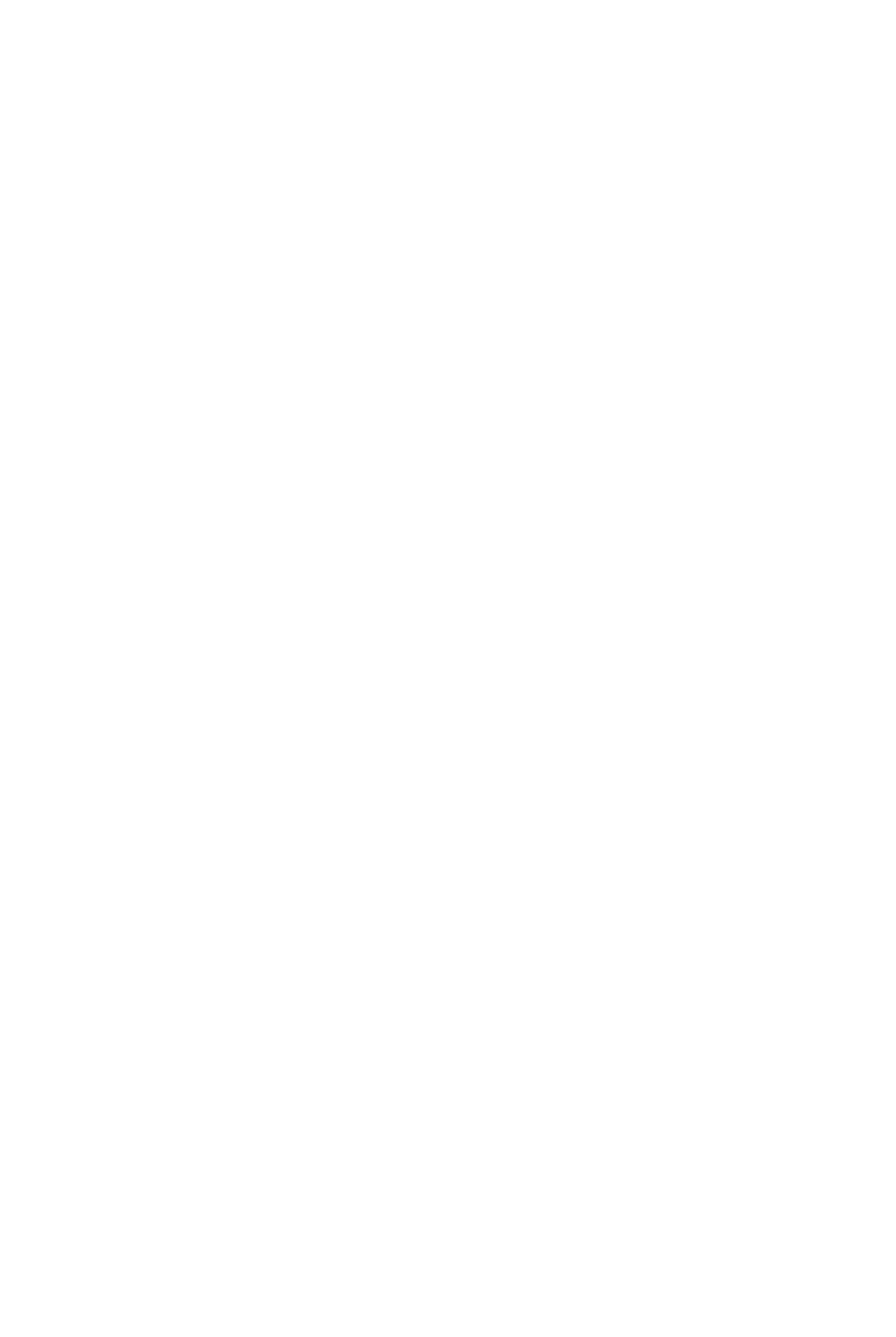
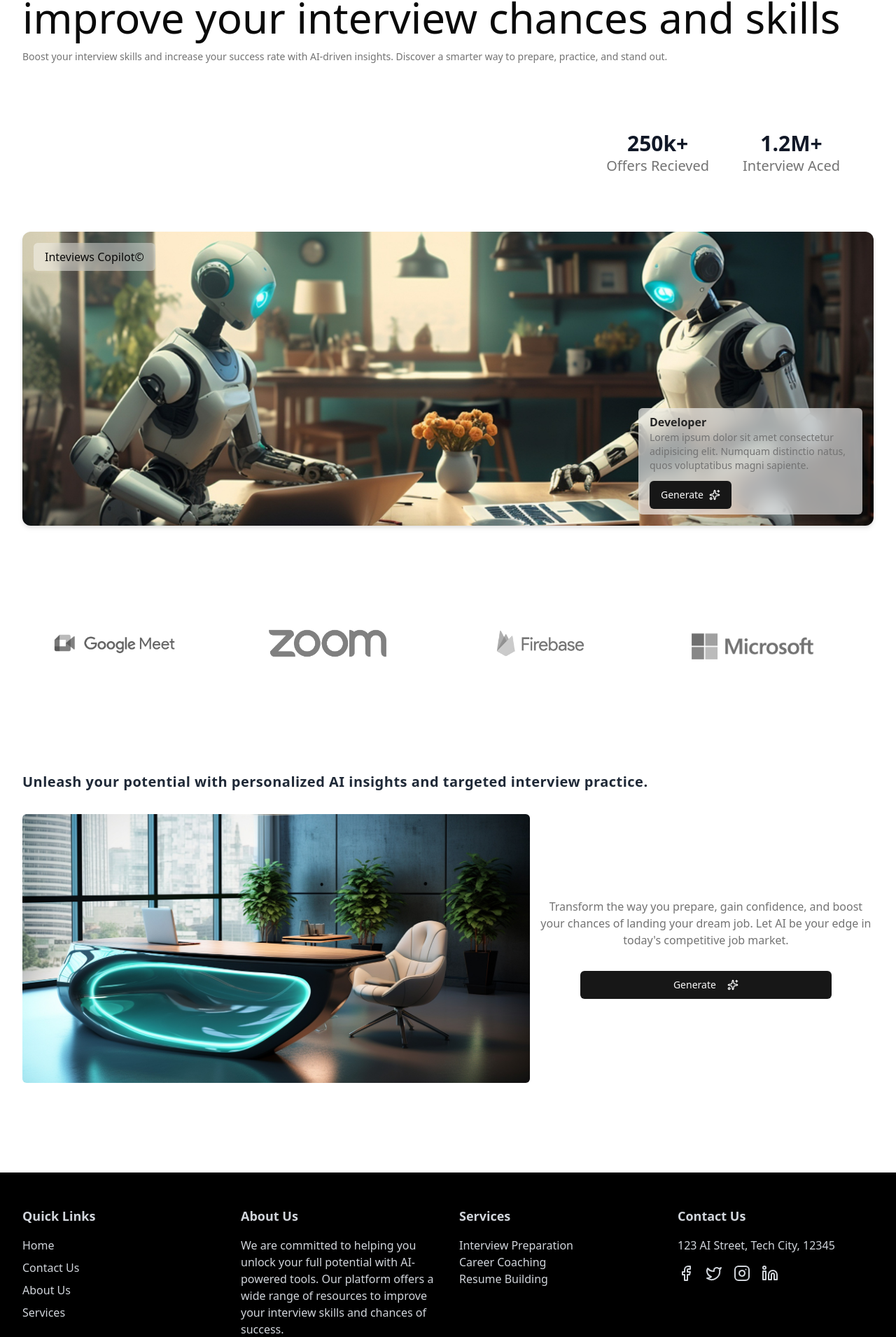
Before and after one commit to Chiragsin27/inter-ai, a React (Vite) app: page / in a window 1280 px wide. Shown: the part 230-2140 px from the top of the page at 70% size. Before the commit the page ends 800 px from the top, so only its background shows below. Built offline with nearby package versions, Linux system fonts and the light colour scheme; no server answers.

Commit message:
Changes: Home screen completed

```diff
--- a/package.json
+++ b/package.json
@@ -19,6 +19,7 @@
     "lucide-react": "^0.541.0",
     "react": "^19.1.1",
     "react-dom": "^19.1.1",
+    "react-fast-marquee": "^1.6.5",
     "react-router-dom": "^7.8.2",
     "tailwind-merge": "^3.3.1",
     "tailwindcss-animate": "^1.0.7"
--- a/src/components/footer.tsx
+++ b/src/components/footer.tsx
@@ -1,6 +1,119 @@
-const Footer = () => {
-    return(
-        <div>Footer</div>
-    );
+import React from "react";
+
+import { Facebook, Twitter, Instagram, Linkedin } from "lucide-react"; // Import Lucide icons
+import { Link } from "react-router-dom";
+import { Container } from "@/components/container";
+import { MainRoutes } from "@/lib/helpers";
+
+interface SocialLinkProps {
+  href: string;
+  icon: React.ReactNode;
+  hoverColor: string;
 }
-export default Footer;
+
+const SocialLink: React.FC<SocialLinkProps> = ({ href, icon, hoverColor }) => {
+  return (
+    <a
+      href={href}
+      target="_blank"
+      rel="noopener noreferrer"
+      className={`hover:${hoverColor}`}
+    >
+      {icon}
+    </a>
+  );
+};
+
+interface FooterLinkProps {
+  to: string;
+  children: React.ReactNode;
+}
+
+const FooterLink: React.FC<FooterLinkProps> = ({ to, children }) => {
+  return (
+    <li>
+      <Link
+        to={to}
+        className="hover:underline text-gray-300 hover:text-gray-100"
+      >
+        {children}
+      </Link>
+    </li>
+  );
+};
+
+export const Footer = () => {
+  return (
+    <div className="w-full bg-black text-gray-300 hover:text-gray-100 py-8">
+      <Container>
+        <div className="grid grid-cols-1 md:grid-cols-4 gap-8">
+          {/* First Column: Links */}
+          <div>
+            <h3 className="font-bold text-lg mb-4">Quick Links</h3>
+            <ul className="space-y-2">
+              {MainRoutes.map((route) => (
+                <FooterLink key={route.href} to={route.href}>
+                  {route.label}
+                </FooterLink>
+              ))}
+            </ul>
+          </div>
+
+          {/* Second Column: About Us */}
+          <div>
+            <h3 className="font-bold text-lg mb-4">About Us</h3>
+            <p>
+              We are committed to helping you unlock your full potential with
+              AI-powered tools. Our platform offers a wide range of resources to
+              improve your interview skills and chances of success.
+            </p>
+          </div>
+
+          {/* Third Column: Services */}
+          <div>
+            <h3 className="font-bold text-lg mb-4">Services</h3>
+            <ul>
+              <FooterLink to="/services/interview-prep">
+                Interview Preparation
+              </FooterLink>
+              <FooterLink to="/services/career-coaching">
+                Career Coaching
+              </FooterLink>
+              <FooterLink to="/services/resume-building">
+                Resume Building
+              </FooterLink>
+            </ul>
+          </div>
+
+          {/* Fourth Column: Address and Social Media */}
+          <div>
+            <h3 className="font-bold text-lg mb-4">Contact Us</h3>
+            <p className="mb-4">123 AI Street, Tech City, 12345</p>
+            <div className="flex gap-4">
+              <SocialLink
+                href="https://facebook.com"
+                icon={<Facebook size={24} />}
+                hoverColor="text-blue-500"
+              />
+              <SocialLink
+                href="https://twitter.com"
+                icon={<Twitter size={24} />}
+                hoverColor="text-blue-400"
+              />
+              <SocialLink
+                href="https://instagram.com"
+                icon={<Instagram size={24} />}
+                hoverColor="text-pink-500"
+              />
+              <SocialLink
+                href="https://linkedin.com"
+                icon={<Linkedin size={24} />}
+                hoverColor="text-blue-700"
+              />
+            </div>
+          </div>
+        </div>
+      </Container>
+    </div>
+  );
+};
--- /dev/null
+++ b/src/components/marquee-img.tsx
@@ -0,0 +1,9 @@
+export const MarqueImage = ({ img }: {img: string}) => {
+    return (
+        <img
+            src={img}
+            className="w-44 h-44 xl:h-52 object-contain grayscale mx-12 xl:mx-16"
+            alt=""
+        />
+    );
+}
--- a/src/index.css
+++ b/src/index.css
@@ -65,4 +65,11 @@
   body {
     @apply bg-background text-foreground;
   }
+  .text-outline{
+    color: white;
+    text-shadow: -1px -1px rgba(0,0,0,0.6),
+                    1px -1px 0 rgba(0,0,0,0.6),
+                      -1px 1px 0 rgba(0,0,0,0.6),
+                        1px 1px 0 rgba(0,0,0,0.6);
+  }
 }
--- a/src/layouts/main-layout.tsx
+++ b/src/layouts/main-layout.tsx
@@ -1,5 +1,5 @@
 import { Container } from "@/components/container"
-import Footer from "@/components/footer"
+import { Footer } from "@/components/footer"
 import Header from "@/components/header"
 import { Outlet } from "react-router-dom"
 
--- a/src/layouts/public-layout.tsx
+++ b/src/layouts/public-layout.tsx
@@ -1,4 +1,5 @@
-import Footer from "@/components/footer"
+
+import { Footer } from "@/components/footer";
 import Header from "@/components/header"
 import AuthHandler from "@/handlers/auth-handler"
 import { Outlet } from "react-router-dom"
--- a/src/routes/home.tsx
+++ b/src/routes/home.tsx
@@ -1,6 +1,116 @@
+import { Container } from "@/components/container";
+import { MarqueImage } from "@/components/marquee-img";
+import { Button } from "@/components/ui/button";
+import { Sparkles } from "lucide-react";
+import Marquee from "react-fast-marquee";
+import { Link } from "react-router-dom";
+
 const HomePage = () => {
     return(
-        <div>HomePage</div>
+        <div className="flex-col w-full pb-24">
+            <Container>
+                <div className="my-8">
+                    <h2 className="text-3xl text-center md:text-left md:text-6xl">
+                        <span className="text-outline font-extrabold md:text-8xl">
+                            Inter AI
+                        </span>
+                        <span className="text-gray-500 font-extrabold">
+                            - A better way to
+                        </span>
+                        <br />
+                        improve your interview chances and skills
+                    </h2>
+
+                    <p className="mt-4 text-muted-foreground text-sm">
+                        Boost your interview skills and increase your success rate with AI-driven insights. Discover a smarter way to prepare, practice, and stand out.
+                    </p>
+                </div>
+                <div className="flex w-full items-center justify-evenly md:px-12 md:py-16 md:items-center md:justify-end gap-12">
+                    <p className="text-3xl font-semibold text-gray-900 text-center">
+                        250k+
+                        <span className="block text-xl text-muted-foreground font-normal">
+                        Offers Recieved
+                        </span>
+                    </p>
+                    <p className="text-3xl font-semibold text-gray-900 text-center">
+                        1.2M+
+                        <span className="block text-xl text-muted-foreground font-normal">
+                        Interview Aced
+                        </span>
+                    </p>
+                </div>
+                {/* image section */}
+                <div className="w-full mt-4 rounded-xl bg-gray-100 h-[420px] drop-shadow-md overflow-hidden relative">
+                    <img
+                        src="/assets/img/hero.jpg"
+                        alt=""
+                        className="w-full h-full object-cover"
+                    />
+
+                    <div className="absolute top-4 left-4 px-4 py-2 rounded-md bg-white/40 backdrop-blur-md">
+                        Inteviews Copilot&copy;
+                    </div>
+
+                    <div className="hidden md:block absolute w-80 bottom-4 right-4 px-4 py-2 rounded-md bg-white/60 backdrop-blur-md">
+                        <h2 className="text-neutral-800 font-semibold">Developer</h2>
+                        <p className="text-sm text-neutral-500">
+                        Lorem ipsum dolor sit amet consectetur adipisicing elit. Numquam
+                        distinctio natus, quos voluptatibus magni sapiente.
+                        </p>
+
+                        <Button className="mt-3">
+                        Generate <Sparkles />
+                        </Button>
+                    </div>
+                </div>
+            </Container>
+
+            {/* marquee section */}
+            <div className="w-full my-12">
+                <Marquee pauseOnHover>
+                    <MarqueImage img="/assets/img/logo/firebase.png" />
+                    <MarqueImage img="/assets/img/logo/meet.png" />
+                    <MarqueImage img="/assets/img/logo/zoom.png" />
+                    <MarqueImage img="/assets/img/logo/firebase.png" />
+                    <MarqueImage img="/assets/img/logo/microsoft.png" />
+                    <MarqueImage img="/assets/img/logo/meet.png" />
+                    <MarqueImage img="/assets/img/logo/tailwindcss.png" />
+                    <MarqueImage img="/assets/img/logo/microsoft.png" />
+                </Marquee>
+            </div>
+
+            {/* bottom section */}
+            <Container className="py-8 space-y-8">
+                <h2 className="tracking-wide text-xl text-gray-800 font-semibold">
+                Unleash your potential with personalized AI insights and targeted
+                interview practice.
+                </h2>
+
+                <div className="grid grid-cols-1 md:grid-cols-5 gap-3">
+                <div className="col-span-1 md:col-span-3">
+                    <img
+                    src="/assets/img/office.jpg"
+                    alt=""
+                    className="w-full max-h-96 rounded-md object-cover"
+                    />
+                </div>
+
+                <div className="col-span-1 md:col-span-2 gap-8 max-h-96 min-h-96 w-full flex flex-col items-center justify-center text-center">
+                    <p className="text-center text-muted-foreground">
+                    Transform the way you prepare, gain confidence, and boost your
+                    chances of landing your dream job. Let AI be your edge in
+                    today&apos;s competitive job market.
+                    </p>
+
+                    <Link to={"/generate"} className="w-full">
+                    <Button className="w-3/4">
+                        Generate <Sparkles className="ml-2" />
+                    </Button>
+                    </Link>
+                </div>
+                </div>
+            </Container>
+        </div>
     );
 }
 export default HomePage;
```
Also changed, not shown: 1 other file (tests, documents, lock files or other folders).
